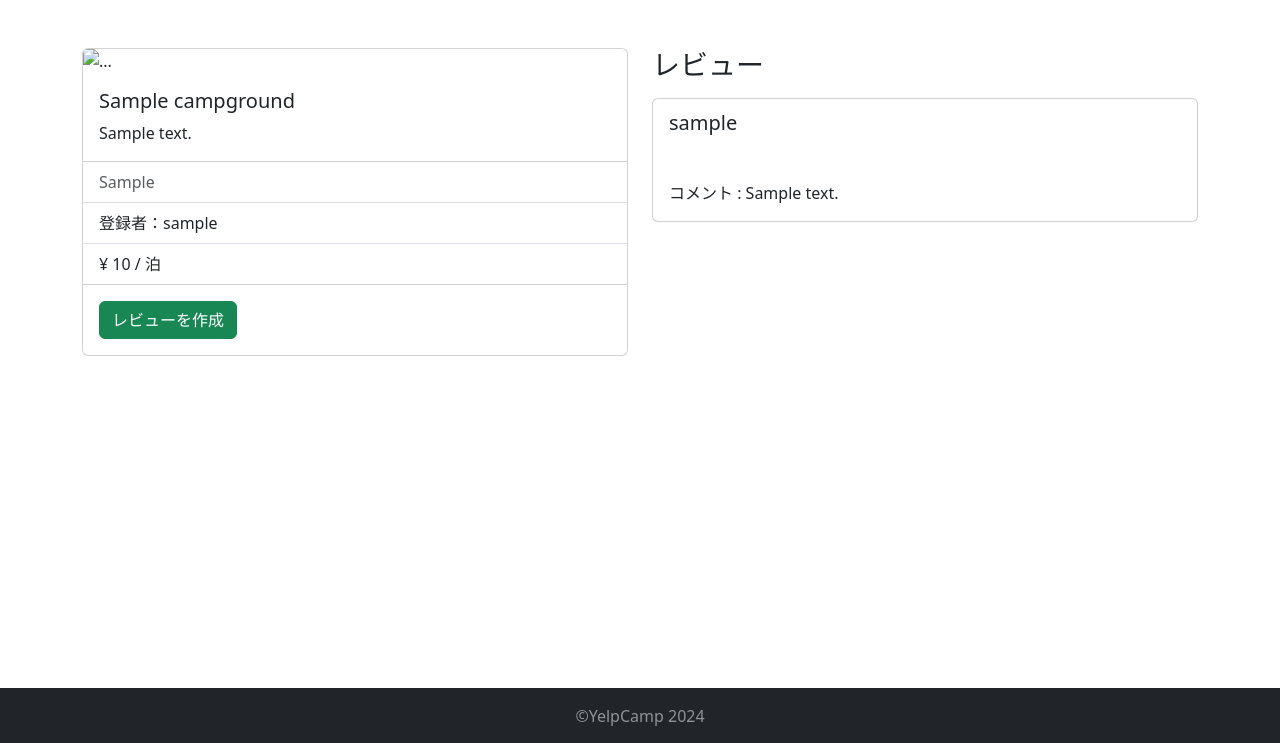
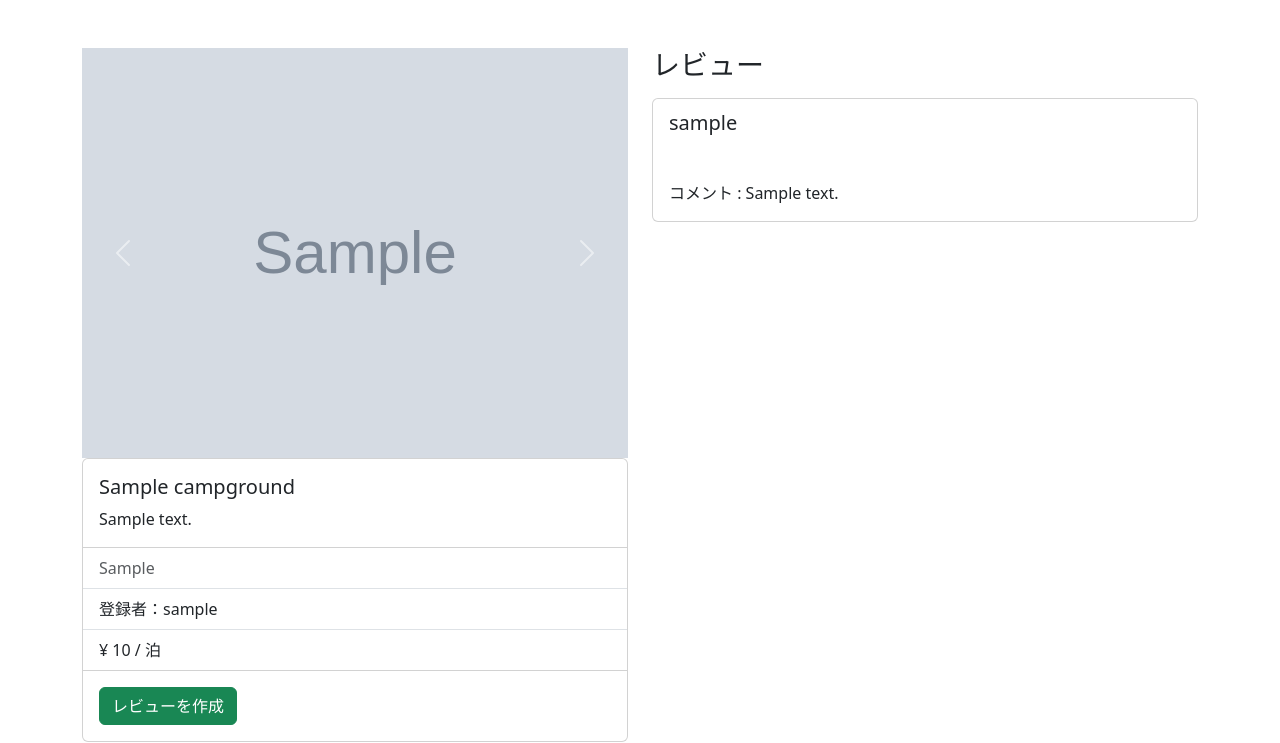
Before and after one commit to yukimnb/yelpcamp-django, a Django app: page /campgrounds/1/ in a window 1280 px wide. Shown: the part 56-799 px from the top of the page. Run offline with Django 4.2, Linux system fonts and the light colour scheme; tables that the repository leaves empty hold one stand-in row (values such as "Sample post"); grey boxes marked "Sample" are stand-in pictures.

Commit message:
画像の表示を修正

```diff
--- a/YelpCamp/templates/campgrounds/detail.html
+++ b/YelpCamp/templates/campgrounds/detail.html
@@ -9,8 +9,40 @@
       {% else %}
         <div class="offset-2 col-8">
         {% endif %}
+        <div id="campgroundCarousel" class="carousel slide">
+          <div class="carousel-inner">
+            <div class="carousel-item active">
+              <img src="{{ campground.image1.url }}" class="d-block w-100" alt="" />
+            </div>
+            {% if campground.image2 %}
+              <div class="carousel-item">
+                <img src="{{ campground.image2.url }}" class="d-block w-100" alt="" />
+              </div>
+            {% endif %}
+            {% if campground.image3 %}
+              <div class="carousel-item">
+                <img src="{{ campground.image3.url }}" class="d-block w-100" alt="" />
+              </div>
+            {% endif %}
+          </div>
+          {% if campground.image2 or campground.image3 %}
+            <button class="carousel-control-prev"
+                    type="button"
+                    data-bs-target="#campgroundCarousel"
+                    data-bs-slide="prev">
+              <span class="carousel-control-prev-icon" aria-hidden="true"></span>
+              <span class="visually-hidden">Previous</span>
+            </button>
+            <button class="carousel-control-next"
+                    type="button"
+                    data-bs-target="#campgroundCarousel"
+                    data-bs-slide="next">
+              <span class="carousel-control-next-icon" aria-hidden="true"></span>
+              <span class="visually-hidden">Next</span>
+            </button>
+          {% endif %}
+        </div>
         <div class="card mb-3">
-          <img src="{{ campground.image }}" class="card-img-top" alt="..." />
           <div class="card-body">
             <h5 class="card-title">{{ campground.title }}</h5>
             <p class="card-text">{{ campground.description }}</p>
--- a/YelpCamp/templates/campgrounds/list.html
+++ b/YelpCamp/templates/campgrounds/list.html
@@ -10,13 +10,13 @@
   {% for campground in campgrounds %}
     <div class="card mb-3">
       <div class="row">
-        <div class="col-md-4">
-          <img src="{{ campground.image }}" alt="" class="img-fluid" />
+        <div class="col-lg-4">
+          <img src="{{ campground.image1.url }}" alt="" class="w-100 h-100" />
         </div>
         <div class="col-md-8">
           <div class="card-body">
             <h5 class="card-title">{{ campground.title }}</h5>
-            <p class="card-text">{{ campground.description }}</p>
+            <p class="card-text">{{ campground.description|truncatechars:80 }}</p>
             <p class="card-text">
               <small class="text-muted">{{ campground.location }}</small>
             </p>
```
